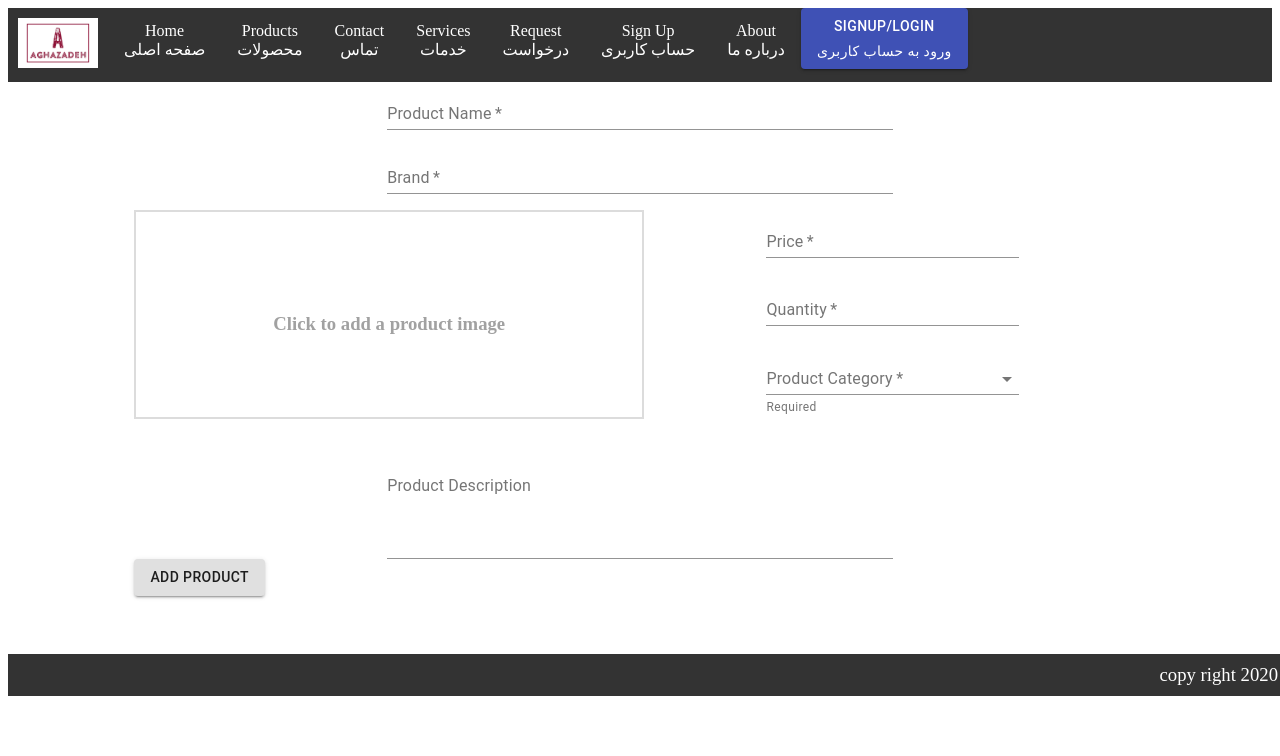
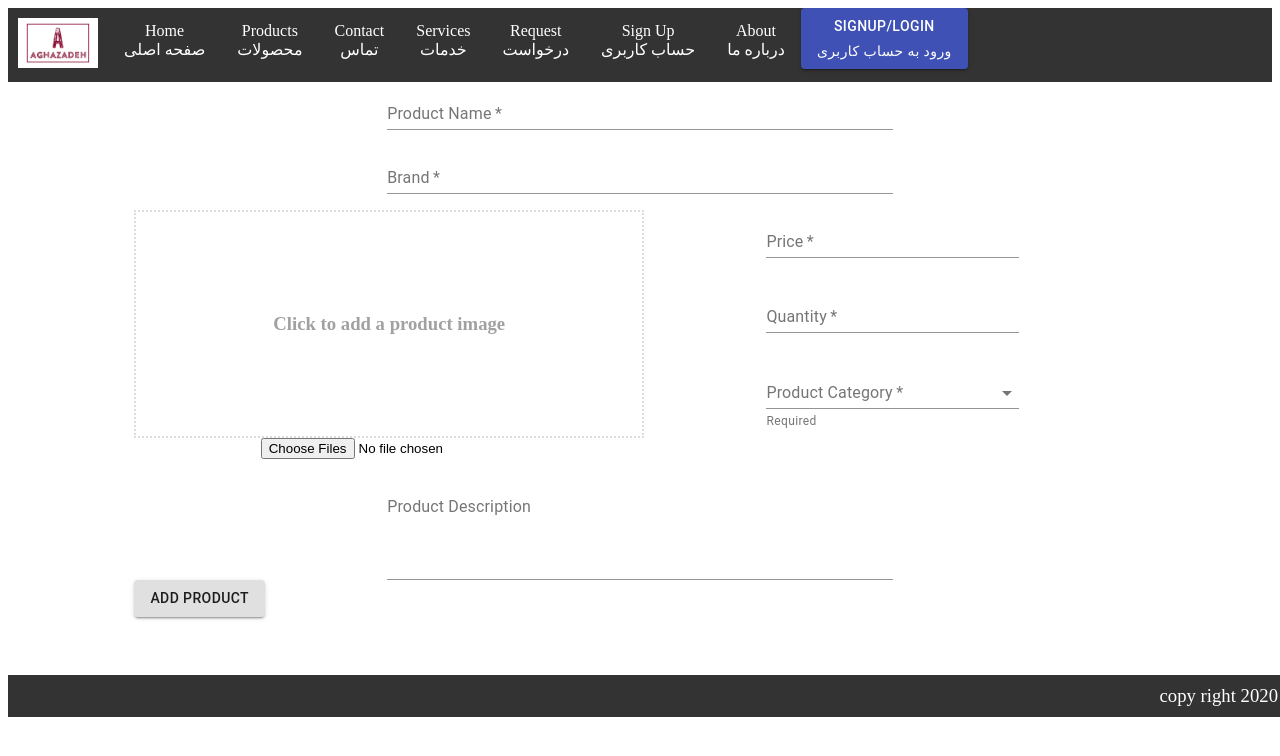
Before and after one commit to zahraaliaghazadeh/Aghazadeh, a React (Create React App) app in the folder client/: page /admin/new in a window 1280 px wide. Shown: the top 756 px of the page. Built offline with nearby package versions, Linux system fonts and the light colour scheme.

Commit message:
removed input file styling

```diff
--- a/client/src/components/ProductInfoForm/style.css
+++ b/client/src/components/ProductInfoForm/style.css
@@ -1,9 +1,5 @@
 #ProductInfoForm {
     text-align: center;
-}
-
-#ProductInfoForm #productImage {
-    display: none;
 }
 
 #ProductInfoForm #imgContainer {
@@ -12,11 +8,7 @@
     width: 100%;
     height: 90%;
     margin: 0 auto;
-    border: 2px solid gainsboro;
-}
-
-#ProductInfoForm #imgContainer:hover {
-    cursor: pointer;
+    border: 2px dotted gainsboro;
 }
 
 #ProductInfoForm #imgContainer h3 {
@@ -25,6 +17,10 @@
     color: rgb(161, 161, 161);
 }
 
+#ProductInfoForm #imgContainer img {
+    height: 100%;
+}
+
 #ProductInfoForm .input {
     width: 50%;
 }
```
